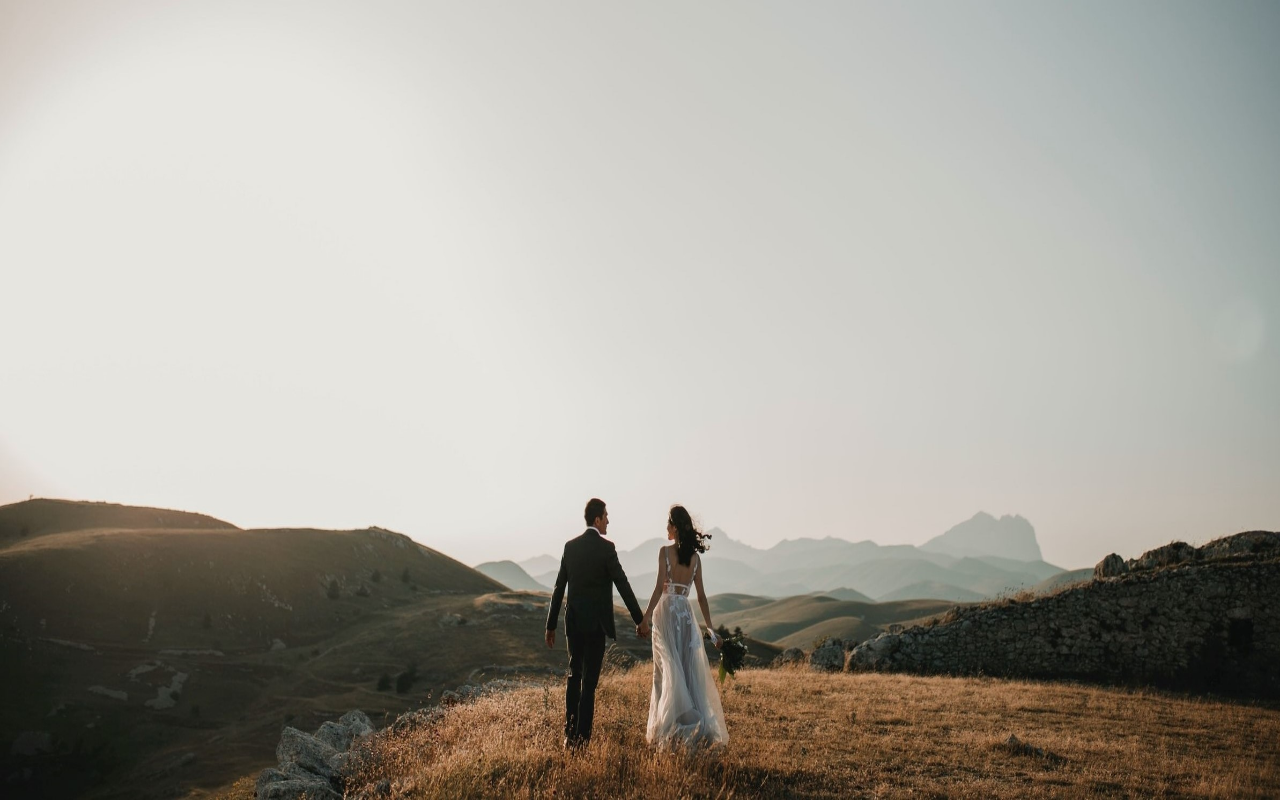
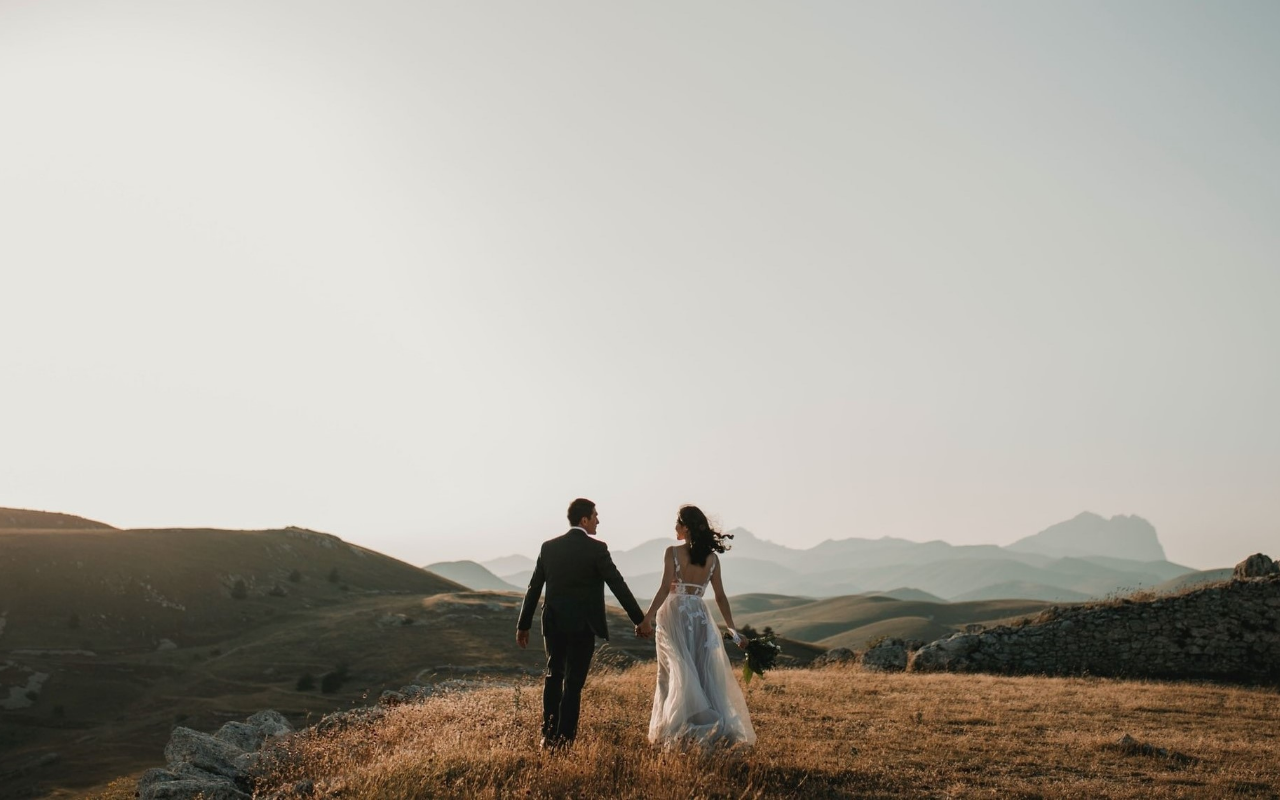
Before and after one commit to EvaDemkova/wedding, a Next.js app: page / in a window 1280 px wide. Built offline with nearby package versions, Linux system fonts and the light colour scheme.

Commit message:
bg fix #2

```diff
--- a/styles/Home.module.css
+++ b/styles/Home.module.css
@@ -8,5 +8,6 @@
   height: 100%;
   background-image: url('../public/images/bgWedding.jpg');
   background-repeat: no-repeat;
-  background-size: 100% 100%;
+  background-size: cover;
+  background-position: center bottom;
 }
```
